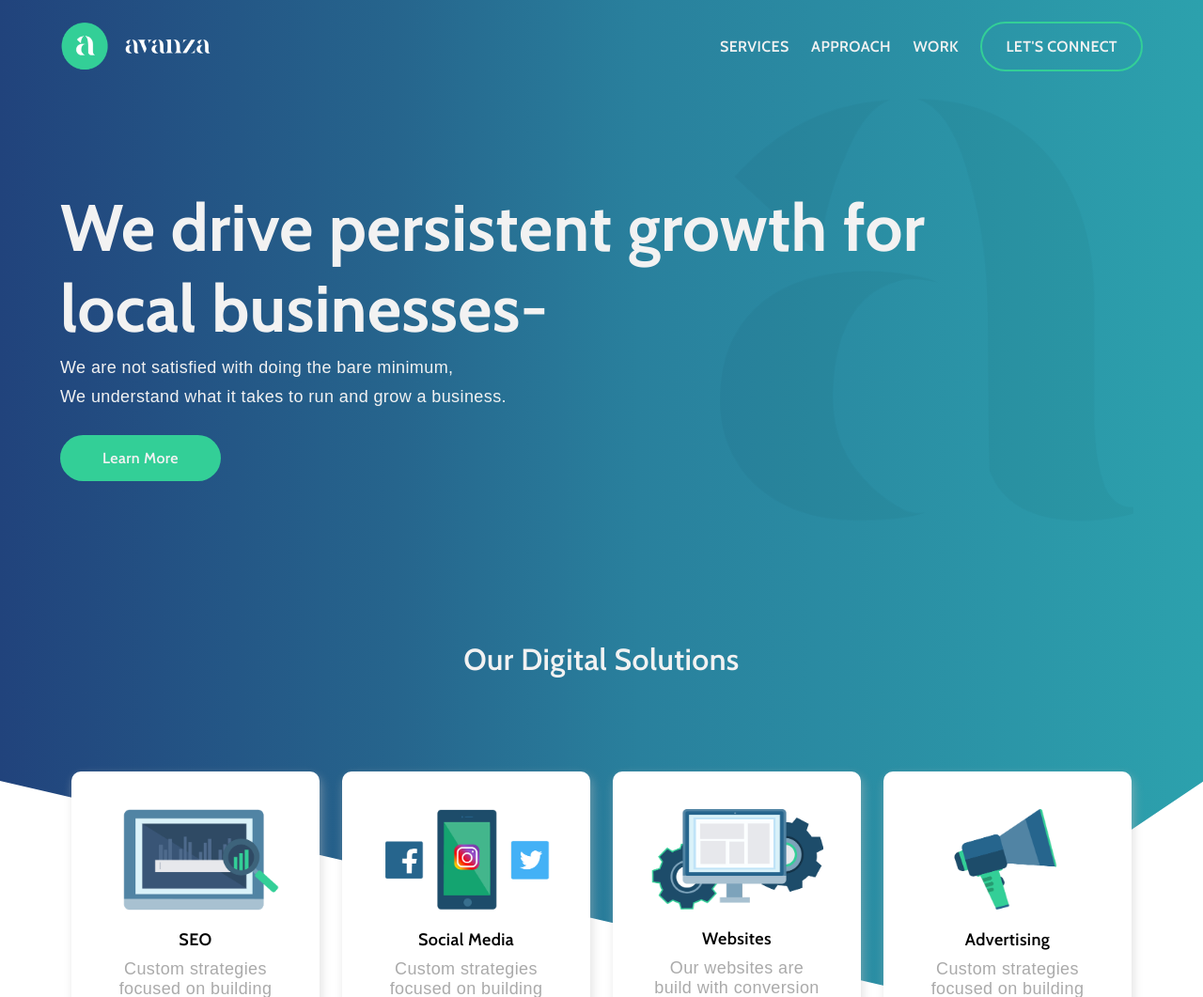
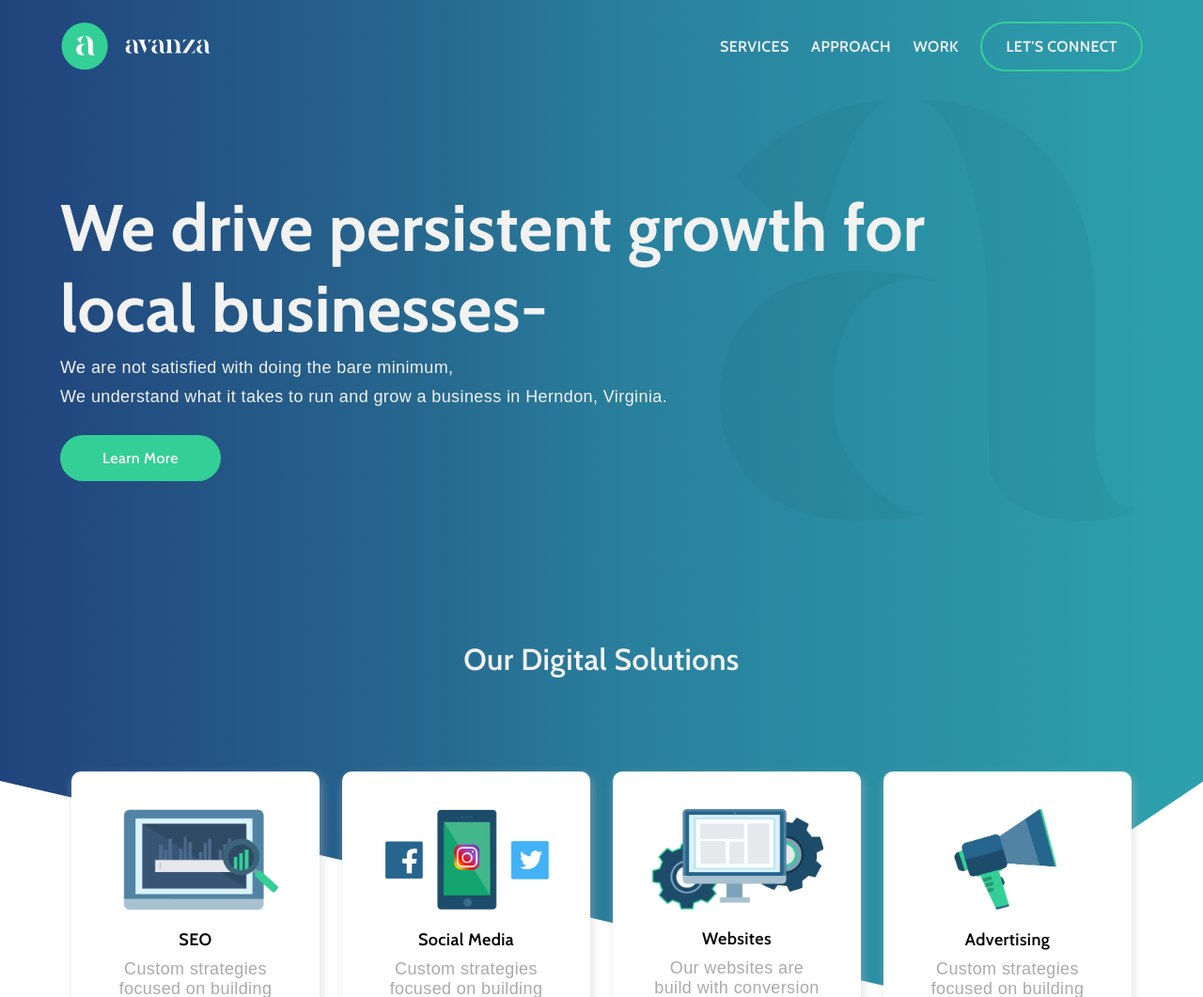
Before and after one commit to itacamba/avanza, a PHP site: page / in a window 1280 px wide. Shown: the part 41-1102 px from the top of the page at 94% size. Run offline with PHP 8.4, Linux system fonts and the light colour scheme; some libraries are stand-ins or nearby versions; some web fonts are replaced.

Commit message:
added phrase to main content

```diff
--- a/index.php
+++ b/index.php
@@ -78,7 +78,7 @@
             </div>
             <h1>We drive persistent growth for local businesses-</h1>
             <p>We are not satisfied with doing the bare minimum,</p>
-            <p>We understand what it takes to run and grow a business.</p>
+            <p>We understand what it takes to run and grow a business in Herndon, Virginia.</p>
             <a href="#contact-section" class="green-btn">Learn More</a>
         </div>
         <div class="custom-shape-divider-bottom-1600263895">
```
